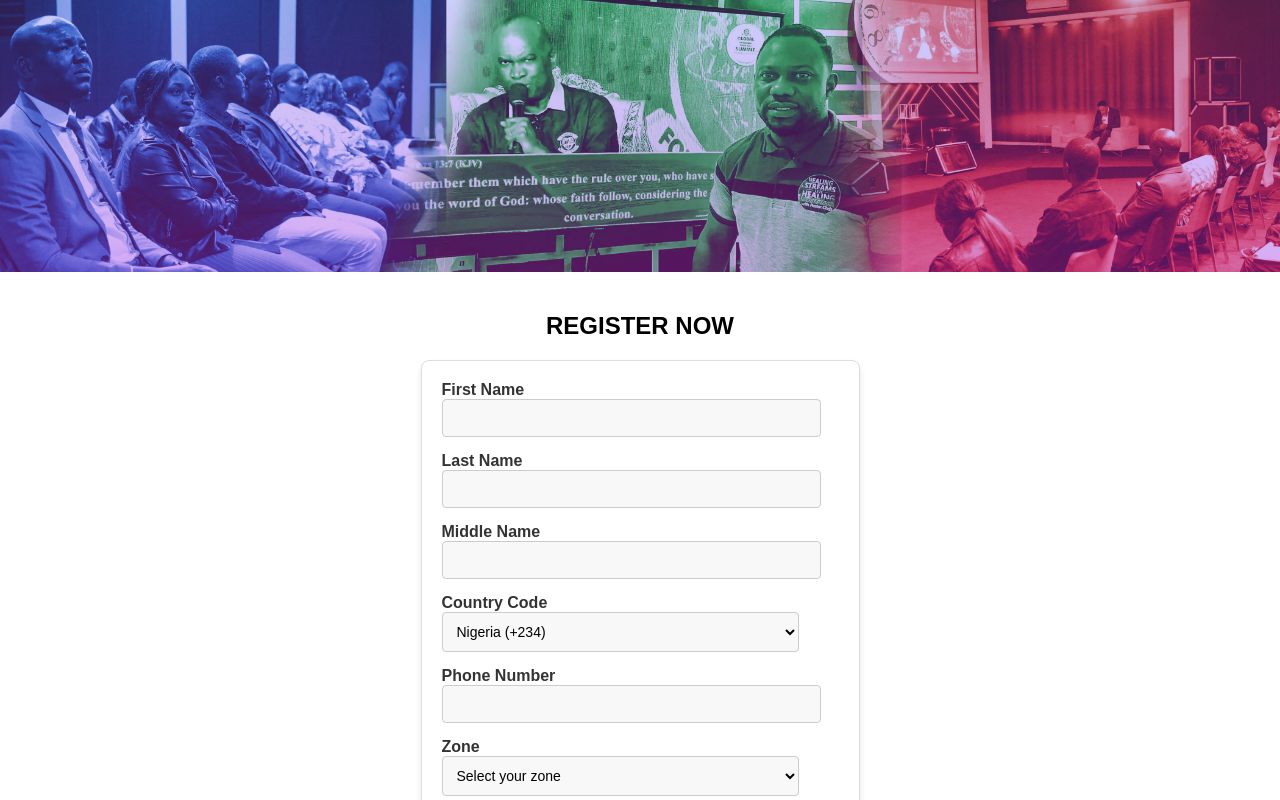
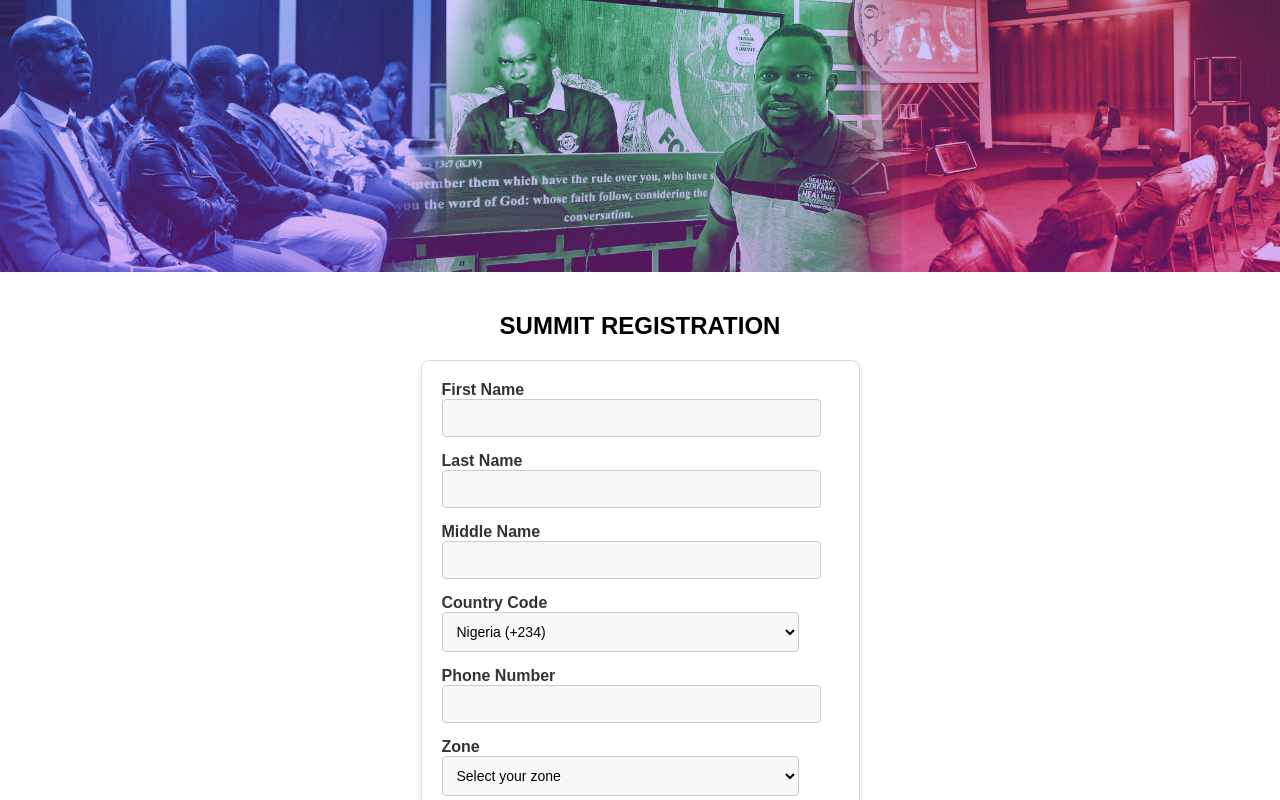
Before and after one commit to Sliver14/lwfs-summit-registration-client, a React (Create React App) app: page / in a window 1280 px wide. Shown: the top 800 px of the page. Built offline with nearby package versions, Linux system fonts and the light colour scheme.

Commit message:
first commit

```diff
--- a/src/pages/RegistrationPage.js
+++ b/src/pages/RegistrationPage.js
@@ -61,7 +61,7 @@ function RegistrationPage() {
       </div>
 
       <div className="register">
-      <h2 className="register_title">REGISTER NOW</h2>
+      <h2 className="register_title">SUMMIT REGISTRATION</h2>
       <Formik initialValues={initialValues} onSubmit={onSubmit} validationSchema={validationSchema}>
         <Form>
           <div>
```
